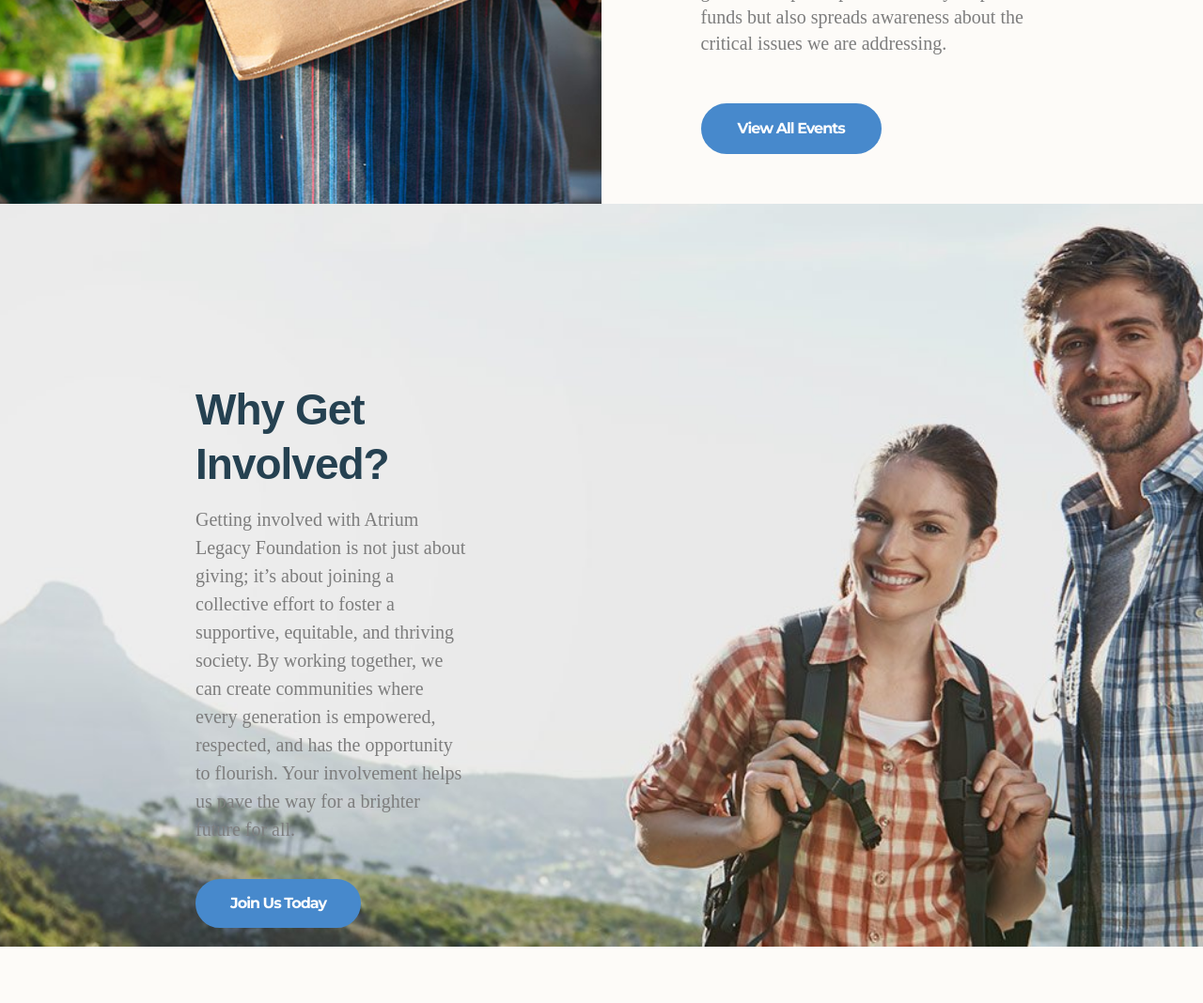
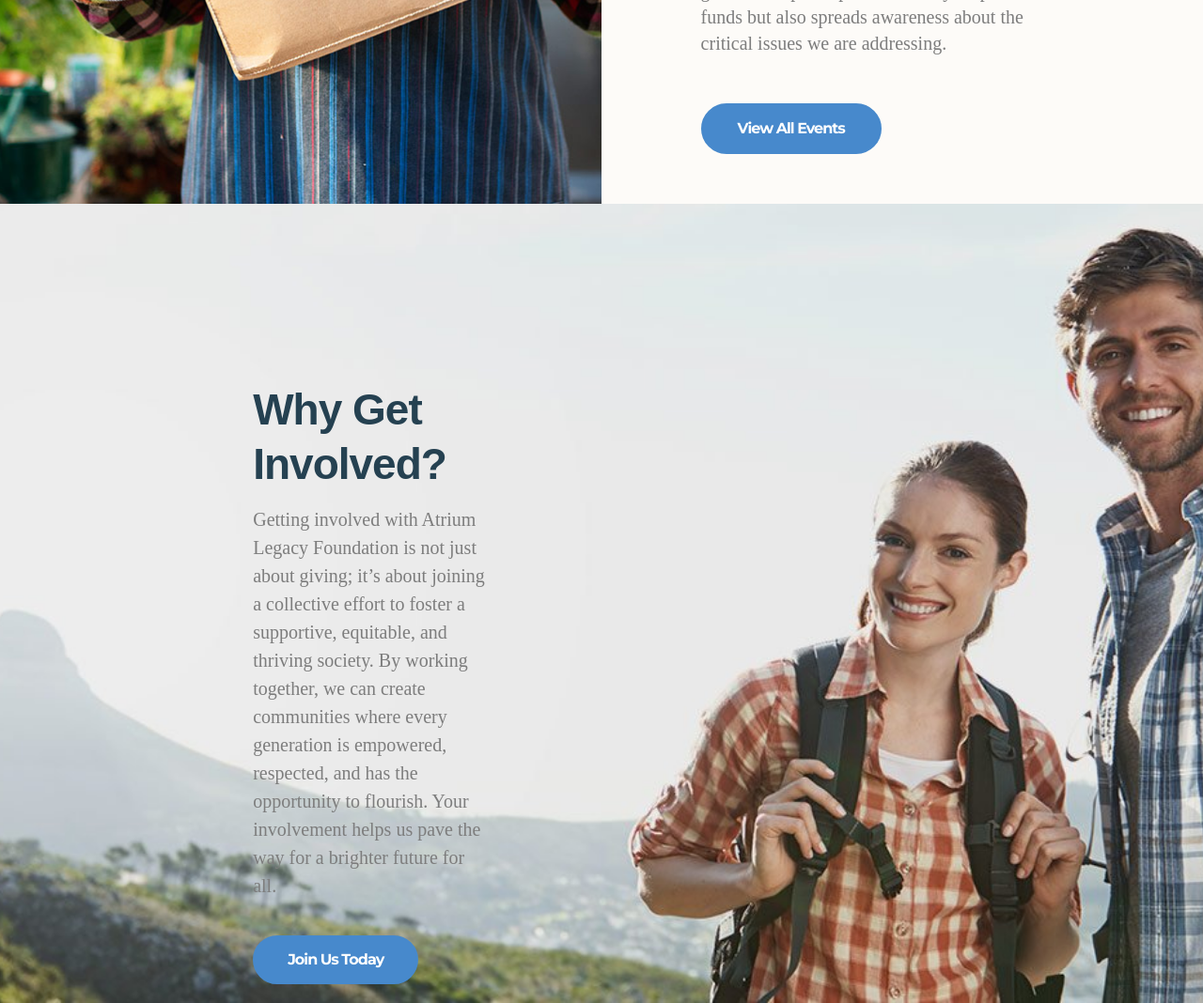
Before and after one commit to salmankhan03/Atriumlegacy, a PHP site: page /involved.php in a window 1280 px wide. Shown: the part 4026-5094 px from the top of the page at 94% size. Before the commit the page ends 5034 px from the top, so only its background shows below. Run offline with PHP 8.4, Linux system fonts and the light colour scheme.

Commit message:
container set

```diff
--- a/involved.php
+++ b/involved.php
@@ -3204,7 +3204,7 @@
             <!-- Why Get Involved Section  -->
                <div id="cmsmasters_row_47292o7tzc" class="cmsmasters_row cmsmasters_color_scheme_default cmsmasters_row_top_default cmsmasters_row_bot_default cmsmasters_row_fullwidth">
                   <div class="cmsmasters_row_outer_parent pb-0">
-                     <div class="cmsmasters_row_outer">
+                     <div class="cmsmasters_row_outer container">
                         <div class="cmsmasters_row_inner cmsmasters_row_fullwidth cmsmasters_row_no_margin">
                            <div class="cmsmasters_row_margin cmsmasters_1212">
                               <div id="cmsmasters_column_sclh9r6jib" class="cmsmasters_column one_half">
```
